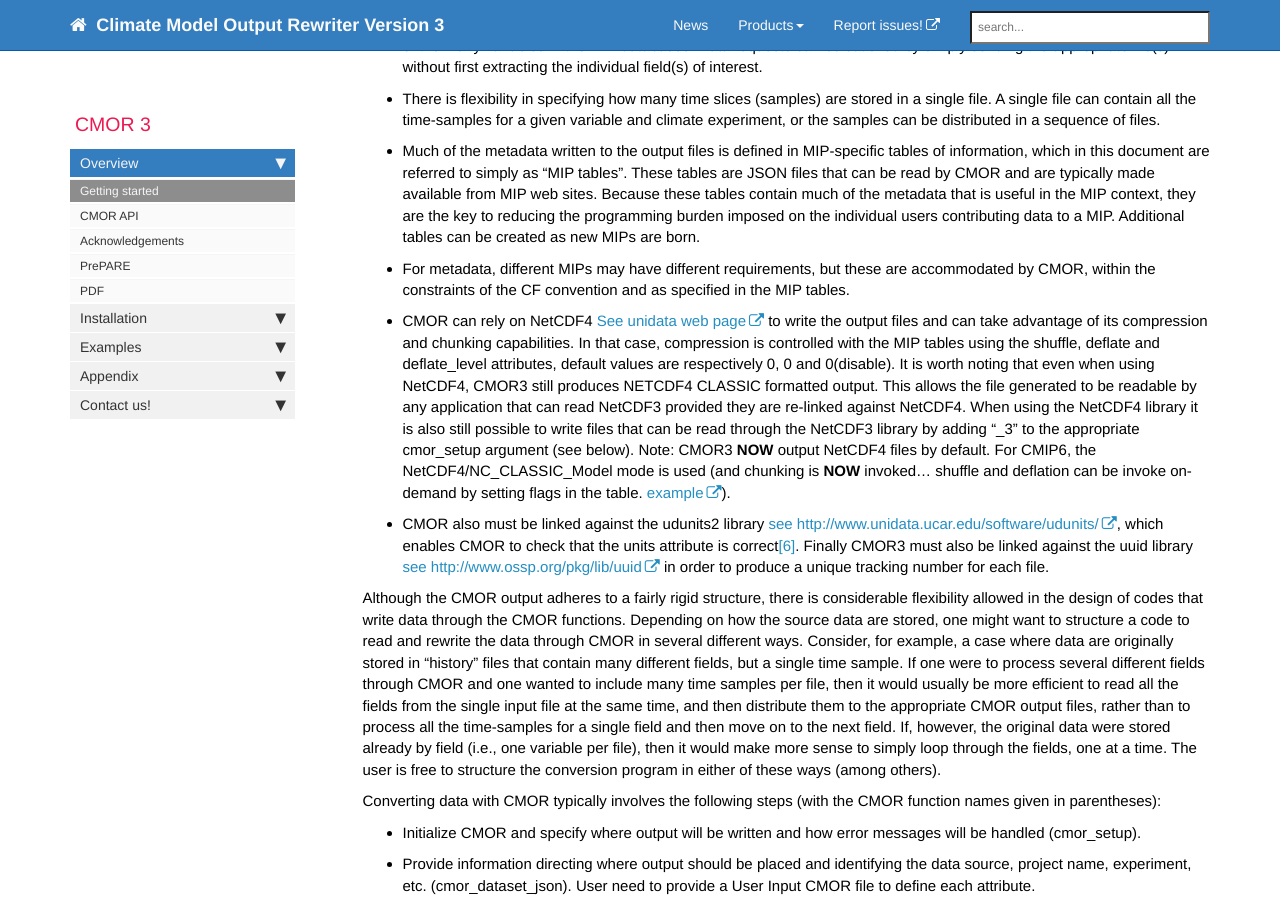
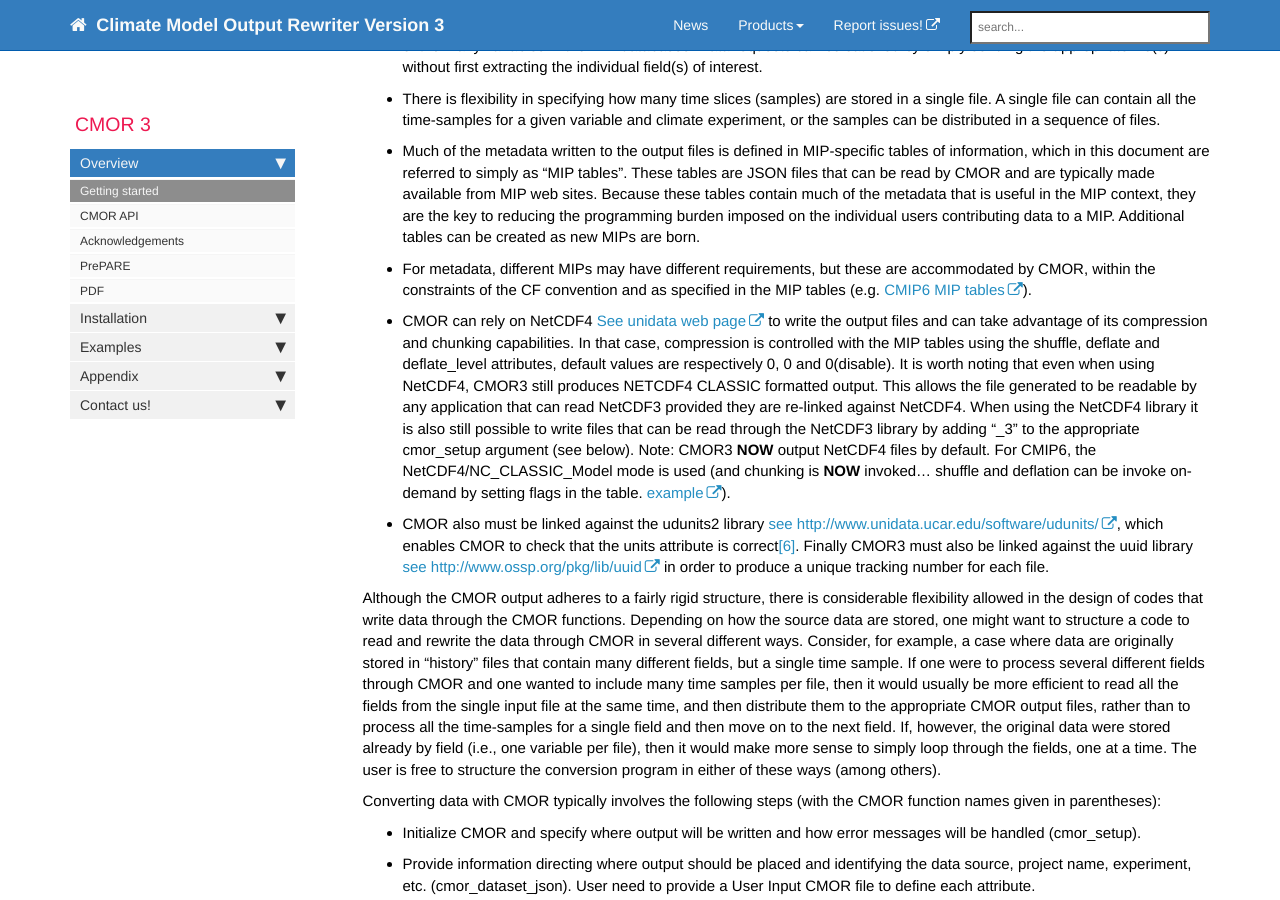
Before and after one commit to mauzey1/cmor3_documentation, a Jekyll site: the page built from index.md, in a window 1280 px wide and 900 px high, scrolled down 662 px. Built offline with Jekyll 4.4.1, drawn with Linux system fonts in a browser that asks for light colours; nearby versions of some CDN libraries; comment, search, counter and statistics services are not loaded.

Commit message:
add new mip tables information

```diff
--- a/index.md
+++ b/index.md
@@ -19,7 +19,7 @@ CMOR output has the following characteristics:
 
 * Much of the metadata written to the output files is defined in MIP-specific tables of information, which in this document are referred to simply as "MIP tables".  These tables are JSON files that can be read by CMOR and are typically made available from MIP web sites.  Because these tables contain much of the metadata that is useful in the MIP context, they are the key to reducing the programming burden imposed on the individual users contributing data to a MIP.  Additional tables can be created as new MIPs are born.
 
-* For metadata, different MIPs may have different requirements, but these are accommodated by CMOR, within the constraints of the CF convention and as specified in the MIP tables.
+* For metadata, different MIPs may have different requirements, but these are accommodated by CMOR, within the constraints of the CF convention and as specified in the MIP tables (e.g. [CMIP6 MIP tables](https://github.com/PCMDI/cmip6-cmor-tables)).
 
 * CMOR can rely on NetCDF4 [See unidata web page](http://www.unidata.ucar.edu/software/netcdf) to write the output files and can take advantage of its compression and chunking capabilities. In that case, compression is controlled with the MIP tables using the shuffle, deflate and deflate_level attributes, default values are respectively 0, 0 and 0(disable). It is worth noting that even when using NetCDF4, CMOR3 still produces NETCDF4 CLASSIC formatted output. This allows the file generated to be readable by any application that can read NetCDF3 provided they are re-linked against NetCDF4.  When using the NetCDF4 library it is also still possible to write files that can be read through the NetCDF3 library by adding "_3" to the appropriate cmor_setup argument (see below). Note: CMOR3 **NOW** output NetCDF4 files by default.  For CMIP6, the NetCDF4/NC_CLASSIC_Model mode is used (and chunking is **NOW** invoked... shuffle and deflation can be invoke on-demand by setting flags in the table. [example](https://github.com/PCMDI/cmor/blob/master/Test/speed_test_table_A#L1691-L1693)).
 
```
Also changed, not shown: mydoc/mydoc_cmip6_table_excerpt.md (+8 -4 lines).
